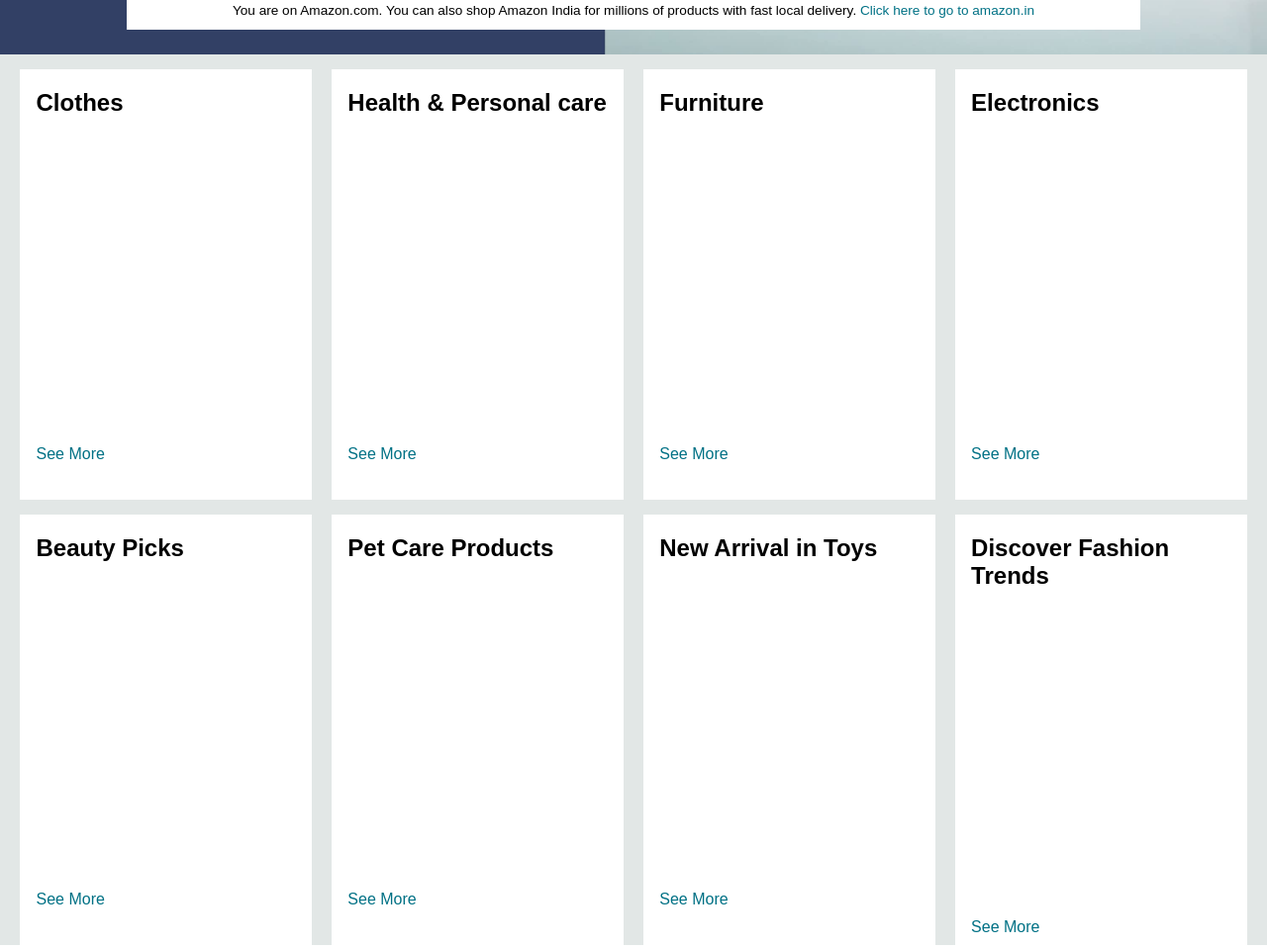
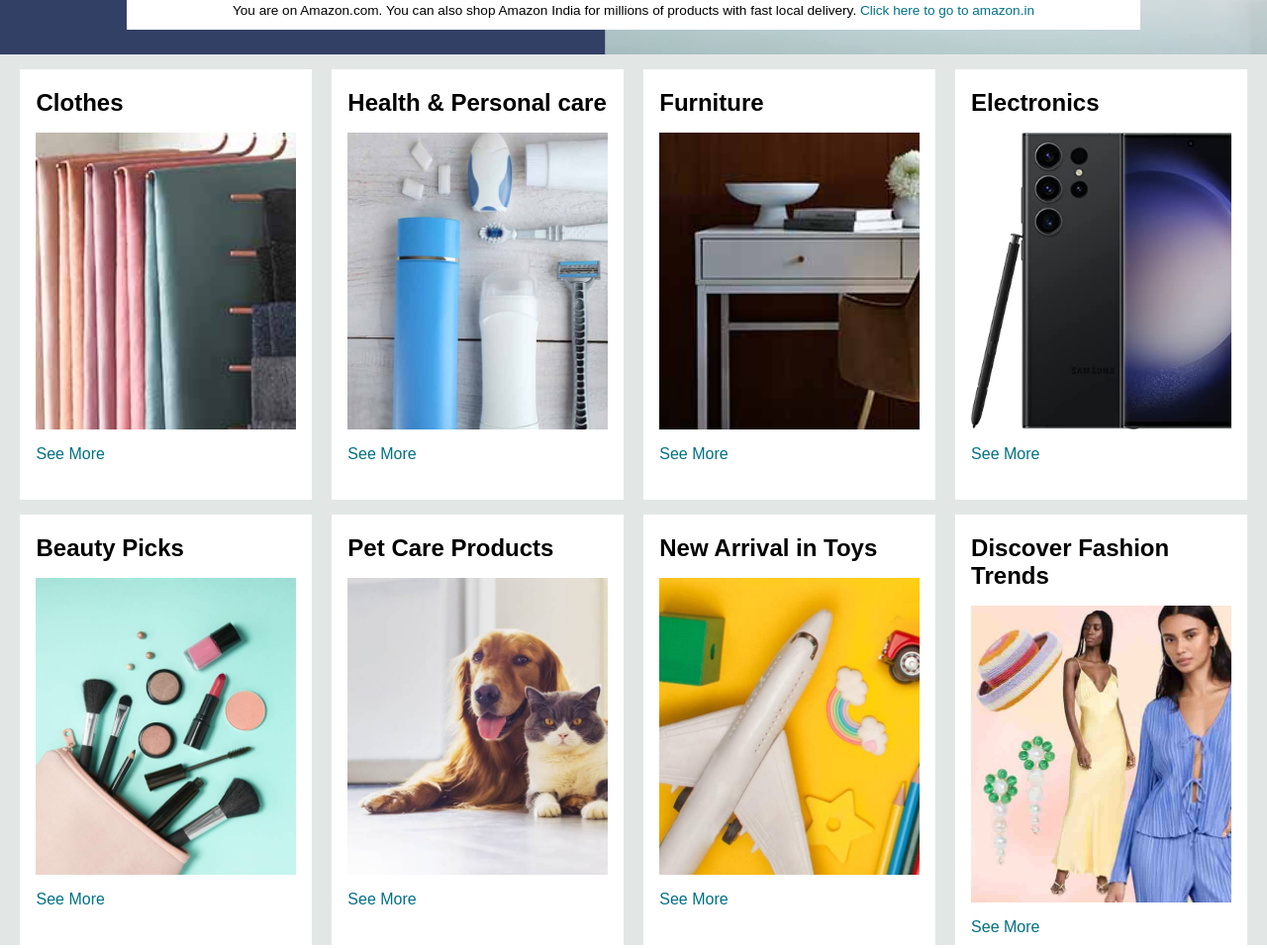
Before and after one commit to AyushPareek1/Amazon-frontend, a plain HTML site: page index.html in a window 1280 px wide. Shown: the part 397-1355 px from the top of the page at 99% size. Drawn offline with Linux system fonts and the light colour scheme; files whose address does not match are found by name.

Commit message:
Update index.html

```diff
--- a/index.html
+++ b/index.html
@@ -6,7 +6,7 @@
     <title>Amazon</title>
     <link rel="stylesheet" href="style.css">
     <link rel="stylesheet" href="https://cdnjs.cloudflare.com/ajax/libs/font-awesome/6.6.0/css/all.min.css" integrity="sha512-Kc323vGBEqzTmouAECnVceyQqyqdsSiqLQISBL29aUW4U/M7pSPA/gEUZQqv1cwx4OnYxTxve5UMg5GT6L4JJg==" crossorigin="anonymous" referrerpolicy="no-referrer" />
-    <link rel="icon" href="images/amazon-brands-solid.svg" type="image/x-icon">
+    <link rel="icon" href="amazon-brands-solid.svg" type="image/x-icon">
 </head>
 <body>
     <header>
@@ -74,28 +74,28 @@
         <div class="box1 box">
             <div class="box-content">
             <h2>Clothes</h2>
-            <div class="box-img"  style="background-image: url('images/box1_image.jpg');"></div>
+            <div class="box-img"  style="background-image: url('box1_image.jpg');"></div>
             <p>See More</p>
             </div>
         </div>
         <div class="box2 box">
             <div class="box-content">
                 <h2>Health & Personal care</h2>
-                <div class="box-img"  style="background-image: url('images/box2_image.jpg');"></div>
+                <div class="box-img"  style="background-image: url('box2_image.jpg');"></div>
                 <p>See More</p>
             </div>
         </div>
         <div class="box3 box">
             <div class="box-content">
                 <h2>Furniture</h2>
-                <div class="box-img"  style="background-image: url('images/box3_image.jpg');"></div>
+                <div class="box-img"  style="background-image: url('box3_image.jpg');"></div>
                 <p>See More</p>
             </div>
         </div>
         <div class="box4 box">
             <div class="box-content">
                 <h2>Electronics</h2>
-                <div class="box-img"  style="background-image: url('images/box4_image.jpg');"></div>
+                <div class="box-img"  style="background-image: url('box4_image.jpg');"></div>
                 <p>See More</p>
             </div>
         </div>
@@ -103,28 +103,28 @@
         <div class="box1 box">
             <div class="box-content">
             <h2>Beauty Picks</h2>
-            <div class="box-img"  style="background-image: url('images/box5_image.jpg');"></div>
+            <div class="box-img"  style="background-image: url('box5_image.jpg');"></div>
             <p>See More</p>
             </div>
         </div>
         <div class="box2 box">
             <div class="box-content">
                 <h2>Pet Care Products</h2>
-                <div class="box-img"  style="background-image: url('images/box6_image.jpg');"></div>
+                <div class="box-img"  style="background-image: url('box6_image.jpg');"></div>
                 <p>See More</p>
             </div>
         </div>
         <div class="box3 box">
             <div class="box-content">
                 <h2>New Arrival in Toys</h2>
-                <div class="box-img"  style="background-image: url('images/box7_image.jpg');"></div>
+                <div class="box-img"  style="background-image: url('box7_image.jpg');"></div>
                 <p>See More</p>
             </div>
         </div>
         <div class="box4 box">
             <div class="box-content">
                 <h2>Discover Fashion Trends</h2>
-                <div class="box-img"  style="background-image: url('images/box8_image.jpg');"></div>
+                <div class="box-img"  style="background-image: url('box8_image.jpg');"></div>
                 <p>See More</p>
             </div>
         </div>
```
